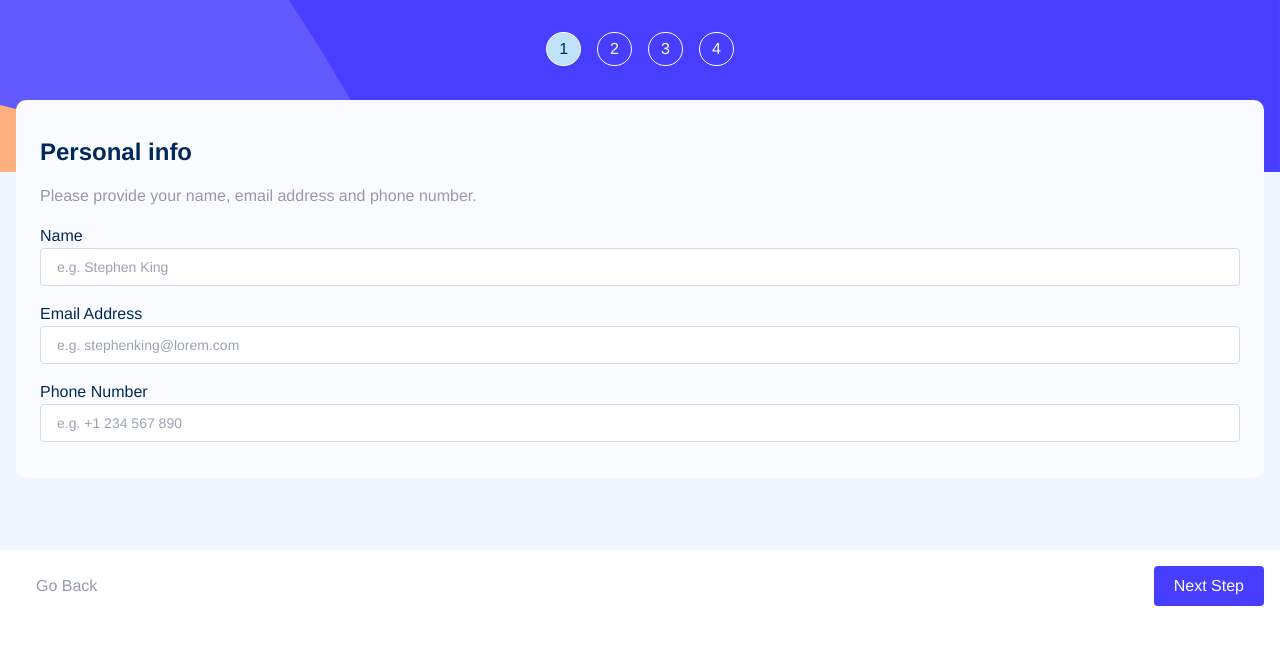
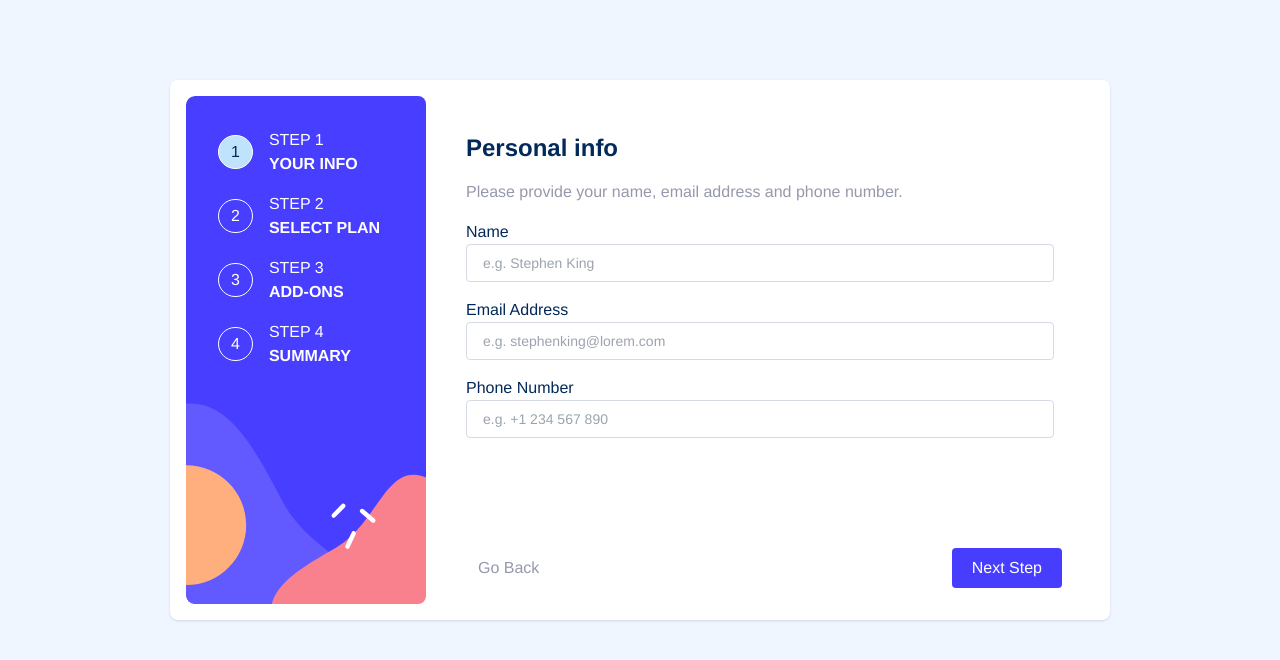
Before and after one commit to JuaniSilva/multi-step-form, a React (Create React App) app: page / in a window 1280 px wide. Shown: the top 660 px of the page. Built offline with nearby package versions, Linux system fonts and the light colour scheme.

Commit message:
feat: responsive design

```diff
--- a/public/index.html
+++ b/public/index.html
@@ -38,6 +38,5 @@
 
       To begin the development, run `npm start` or `yarn start`.
       To create a production bundle, use `npm run build` or `yarn build`.
-    -->
-  </body>
+    --></body>
 </html>
--- a/src/App.tsx
+++ b/src/App.tsx
@@ -71,10 +71,10 @@ function App() {
 	};
 
 	return (
-		<main className="h-screen flex flex-col text-neutral-cool-gray ">
+		<main className="h-screen flex flex-col text-neutral-cool-gray w-full lg:mx-auto lg:max-w-[58.75rem] lg:mt-20 lg:flex-row grow lg:p-4 lg:rounded-lg lg:bg-white lg:h-[33.75rem] lg:shadow">
 			<Sidebar currentStep={step} setStep={setStep} />
-			<div className="px-4 relative bg-neutral-magnolia ">
-				<form className="bg-neutral-alabaster px-6 py-9 rounded-[0.625rem] -translate-y-[4.5rem] flex w-full [&_h2]:text-2xl [&_h2]:font-bold [&_h2]:text-primary-marine-blue [&_h3]:font-medium [&_h3]:text-primary-marine-blue">
+			<div className="px-4 relative bg-neutral-magnolia  lg:bg-transparent lg:flex lg:flex-col lg:w-full ">
+				<form className="bg-neutral-alabaster px-6 py-9 rounded-[0.625rem] -translate-y-[4.5rem] flex w-full grow [&_h2]:text-2xl [&_h2]:font-bold [&_h2]:text-primary-marine-blue [&_h3]:font-medium [&_h3]:text-primary-marine-blue lg:bg-transparent lg:translate-y-0 ">
 					{step === 1 && (
 						<PersonalInfo
 							userInfo={userServiceConfiguration.userInfo}
@@ -103,9 +103,8 @@ function App() {
 					)}
 					{step === 5 && <ThankYou />}
 				</form>
-			</div>
 				{step < 5 && (
-				<menu className="flex justify-between p-4">
+					<menu className="flex justify-between p-4 mt-auto">
 						<li>
 							<Button type="ghost" onClick={goBack}>
 								Go Back
@@ -118,6 +117,7 @@ function App() {
 						</li>
 					</menu>
 				)}
+			</div>
 		</main>
 	);
 }
--- a/src/components/selectPlan.tsx
+++ b/src/components/selectPlan.tsx
@@ -40,12 +40,12 @@ export const SelectPlan = ({
 		<section className="flex flex-col gap-4 w-full">
 			<h2>Select your plan</h2>
 			<p>You have the option of monthly or yearly billing</p>
-			<ul className="flex flex-col gap-2">
+			<ul className="flex flex-col gap-2 lg:flex-row">
 				{plans.map((plan) => (
-					<li key={plan.name}>
+					<li key={plan.name} className="lg:w-full">
 						<Card
 							className={clsx(
-								'p-4 flex gap-4 transition-all w-full',
+								'p-4 flex gap-4 transition-all w-full lg:flex-col lg:gap-8 hover:border-primary-purplish-blue hover:bg-neutral-magnolia cursor-pointer',
 								plan.name === selectedPlan?.name
 									? activeClasses
 									: ''
@@ -79,7 +79,8 @@ export const SelectPlan = ({
 					</li>
 				))}
 			</ul>
-			<label className="inline-flex relative items-center cursor-pointer mx-auto mt-8">
+			<div className="bg-neutral-alabaster w-full rounded-sm mt-8 felx p-4">
+				<label className="flex relative items-center cursor-pointer mx-auto w-min">
 					<span
 						className={clsx(
 							`mr-4 font-medium`,
@@ -103,6 +104,7 @@ export const SelectPlan = ({
 						Yearly
 					</span>
 				</label>
+			</div>
 		</section>
 	);
 };
--- a/src/components/sidebar.tsx
+++ b/src/components/sidebar.tsx
@@ -1,24 +1,52 @@
+import clsx from 'clsx';
+
 interface SidebarProps {
 	currentStep: number;
 	setStep: (step: number) => void;
 }
+const steps = [
+	{
+		step: 1,
+		title: 'Your Info',
+	},
+	{
+		step: 2,
+		title: 'Select Plan',
+	},
+	{
+		step: 3,
+		title: 'Add-ons',
+	},
+	{
+		step: 4,
+		title: 'Summary',
+	},
+];
 export const Sidebar = ({ currentStep, setStep }: SidebarProps) => {
 	return (
-		<aside className="bg-sidebar-image-mobile min-h-[172px] bg-cover bg-no-repeat">
+		<aside className="bg-sidebar-image-mobile min-h-[172px] bg-cover bg-no-repeat lg:rounded-lg lg:bg-sidebar-image-desktop">
 			<nav>
-				<ol className="flex justify-center pt-8 gap-4">
-					{Array.from({ length: 4 }, (_, i) => i + 1).map((step) => (
+				<ol className="flex justify-center pt-8 gap-4 lg:flex-col lg:w-60 lg:mx-autor">
+					{steps.map((step) => (
 						<li
-							key={step}
-							className={`border border-white inline-flex px-3 py-2 rounded-full leading-none font-medium transition-colors duration-[400ms] ${
-								currentStep === step
-									? 'bg-primary-light-blue text-primary-marine-blue border-primary-light-blue'
-									: 'text-white'
-							}`}
+							className="flex gap-4 lg:ml-8 items-center"
+							key={step.step}
 						>
-							<button onClick={() => setStep(step)}>
-								{step}
+							<button
+								className={clsx(
+									'px-3 py-2 border border-white inline-flex rounded-full leading-none font-medium w-min h-min transition-colors duration-[400ms]',
+									currentStep === step.step
+										? 'bg-primary-light-blue text-primary-marine-blue border-primary-light-blue'
+										: 'text-white'
+								)}
+								onClick={() => setStep(step.step)}
+							>
+								{step.step}
 							</button>
+							<span className="hidden lg:inline text-white uppercase">
+								<p className="font-normal">Step {step.step}</p>
+								<span className="font-bold">{step.title}</span>
+							</span>
 						</li>
 					))}
 				</ol>
--- a/src/index.css
+++ b/src/index.css
@@ -6,8 +6,13 @@
 
 body {
 	margin: 0;
+	background-color: #f0f6ff;
+	display: flex;
+	width: 100%;
+	height: 100vh;
 	font-family: 'Ubuntu', 'Cantarell', 'Fira Sans', 'Droid Sans',
 		'Helvetica Neue', sans-serif;
-	-webkit-font-smoothing: antialiased;
-	-moz-osx-font-smoothing: grayscale;
 }
+body > div {
+	width: 100%;
+}
--- a/tailwind.config.js
+++ b/tailwind.config.js
@@ -20,7 +20,8 @@ module.exports = {
 				'neutral-alabaster': '#fafbff'
 			},
 			backgroundImage: {
-				'sidebar-image-mobile': "url('../public/assets/images/bg-sidebar-mobile.svg')"
+				'sidebar-image-mobile': "url('../public/assets/images/bg-sidebar-mobile.svg')",
+				'sidebar-image-desktop': "url('../public/assets/images/bg-sidebar-desktop.svg')"
 			}
 		},
 	},
```
Lines whose indentation alone changed are shown as unchanged.
